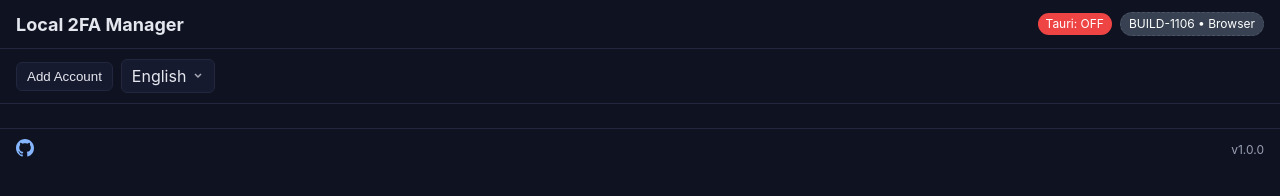
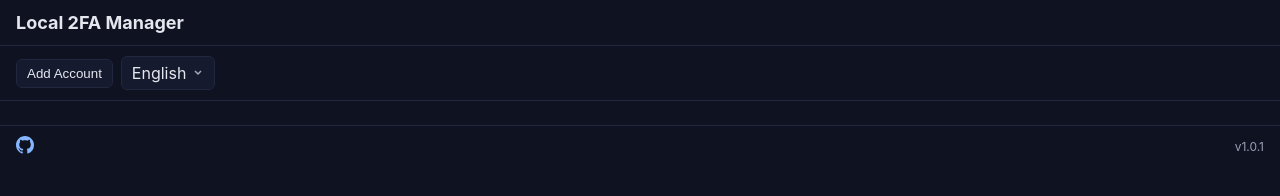
Before and after one commit to oopsylol/Local2FA, a website built with Vite: page app/index.html in a window 1280 px wide. Built offline with nearby package versions, Linux system fonts and the light colour scheme.

Commit message:
chore: remove test markers; set version to 1.0.1

```diff
--- a/app/index.html
+++ b/app/index.html
@@ -9,10 +9,7 @@
   <body>
     <header>
       <h1 data-i18n="title">Local 2FA Manager</h1>
-      <div class="header-meta">
-        <span id="envBadge" class="env-badge" aria-label="Environment"></span>
-        <span id="buildMarker" class="build-marker" aria-label="Build Marker">BUILD-1106</span>
-      </div>
+
     </header>
 
     <div id="noticeBar" class="notice" role="status" aria-live="polite" style="display:none;"></div>
@@ -50,7 +47,7 @@
           <path d="M8 0C3.58 0 0 3.58 0 8c0 3.54 2.29 6.53 5.47 7.59.4.07.55-.17.55-.38 0-.19-.01-.82-.01-1.49-2.01.37-2.53-.49-2.69-.94-.09-.23-.48-.94-.82-1.13-.28-.15-.68-.52-.01-.53.63-.01 1.08.58 1.23.82.72 1.21 1.87.87 2.33.66.07-.52.28-.87.51-1.07-1.78-.2-3.64-.89-3.64-3.95 0-.87.31-1.59.82-2.15-.08-.2-.36-1.01.08-2.1 0 0 .67-.21 2.2.82.64-.18 1.33-.27 2.01-.27.68 0 1.37.09 2.01.27 1.53-1.04 2.2-.82 2.2-.82.44 1.09.16 1.9.08 2.1.51.56.82 1.27.82 2.15 0 3.07-1.87 3.75-3.65 3.95.29.25.54.73.54 1.48 0 1.07-.01 1.93-.01 2.19 0 .21.15.46.55.38A8.013 8.013 0 0016 8c0-4.42-3.58-8-8-8Z"></path>
         </svg>
       </a>
-      <div class="version">v1.0.0</div>
+      <div class="version">v1.0.1</div>
     </footer>
 
     <dialog id="accountDialog">
--- a/src-tauri/tauri.conf.json
+++ b/src-tauri/tauri.conf.json
@@ -1,7 +1,7 @@
 {
   "identifier": "app.local2fa",
   "productName": "Local2FA",
-  "version": "1.0.9",
+  "version": "1.0.1",
   "build": {
     "devUrl": "http://localhost:5173",
     "beforeDevCommand": "npm run dev",
```
